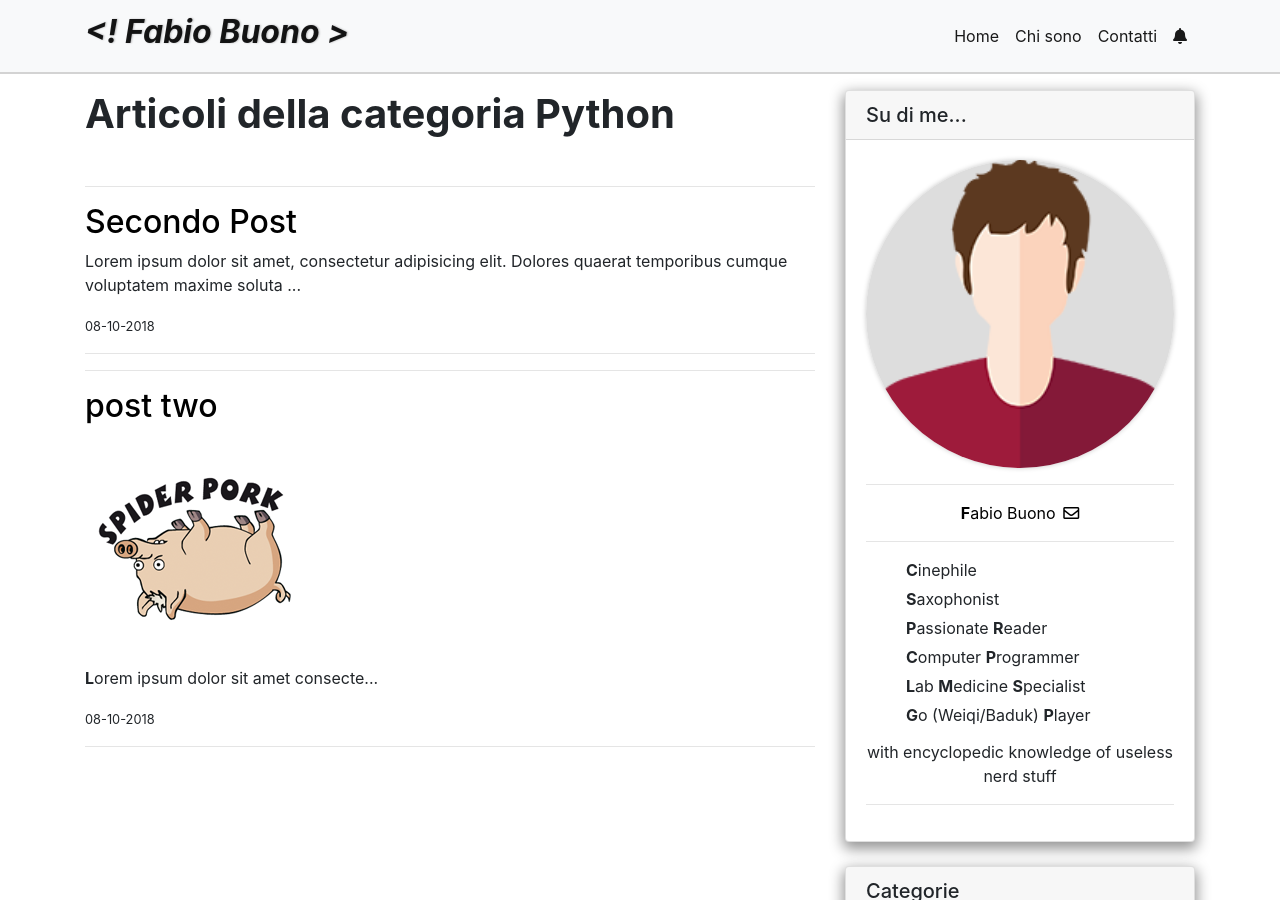
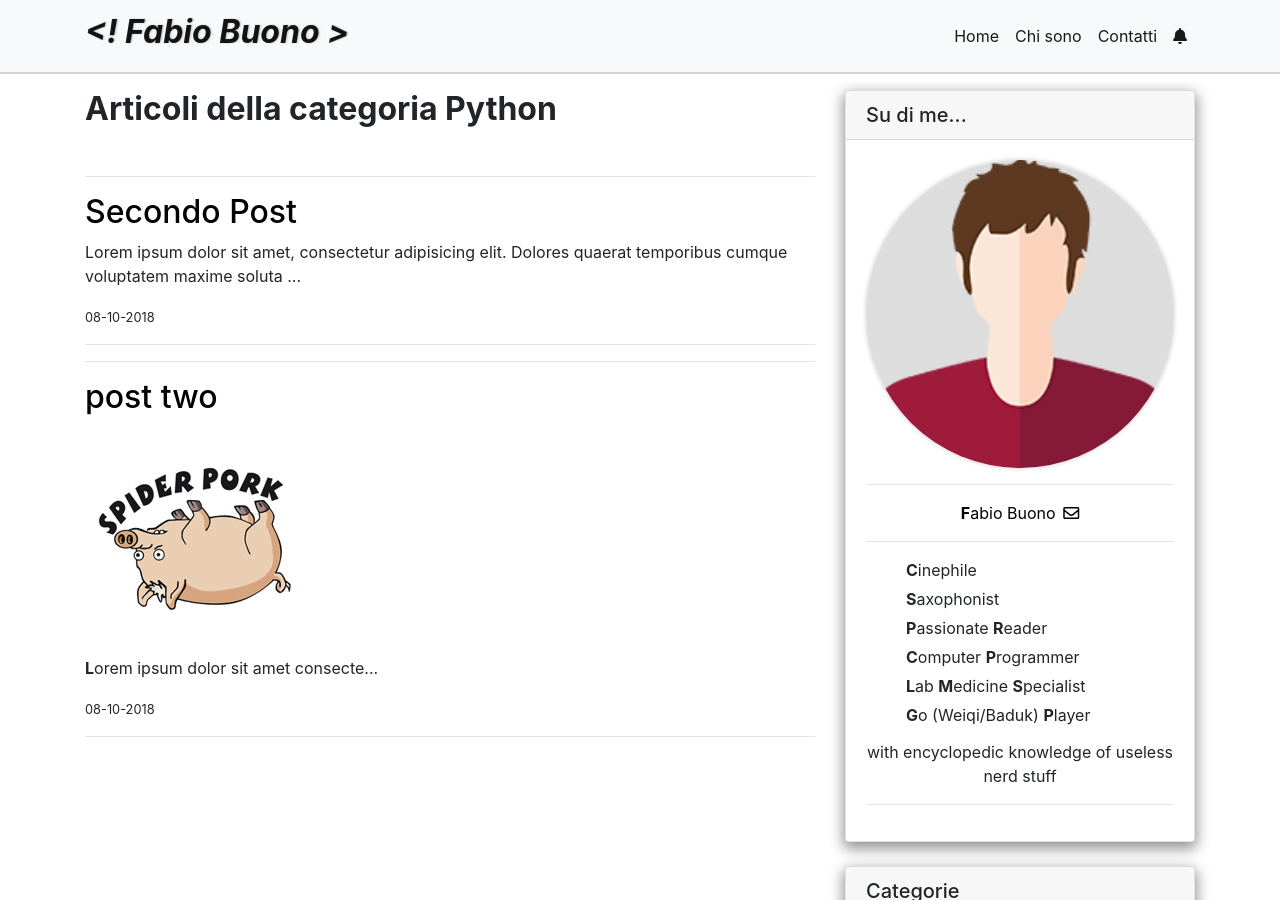
Before and after one commit to FabioBuono/fabiobuono.github.io, a Jekyll site: the page built from _elenchi_categorie/python.html, in a window 1280 px wide and 900 px high. Built offline with Jekyll 4.4.1, drawn with Linux system fonts in a browser that asks for light colours; nearby versions of some CDN libraries.

```diff
--- a/_elenchi_categorie/python.html
+++ b/_elenchi_categorie/python.html
@@ -5,7 +5,7 @@ permalink: python
 ---
 
 {% if site.categories.python %}
-<h1><strong>Articoli della categoria Python</strong></h1>
+<h2><strong>Articoli della categoria Python</strong></h2>
 <br>
 <dl>
     {% for post in  site.categories.python %}
```
